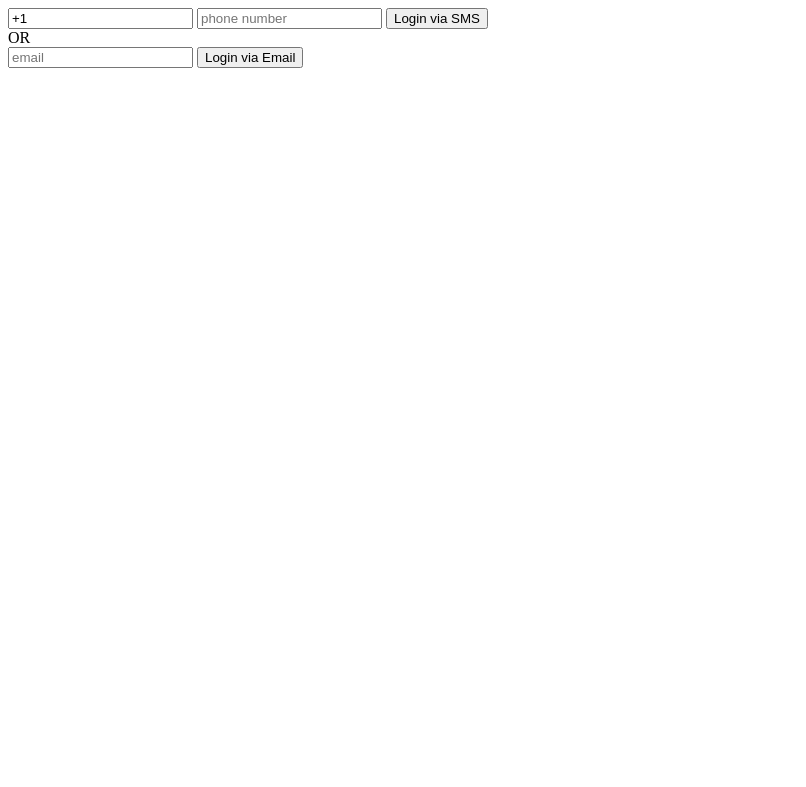
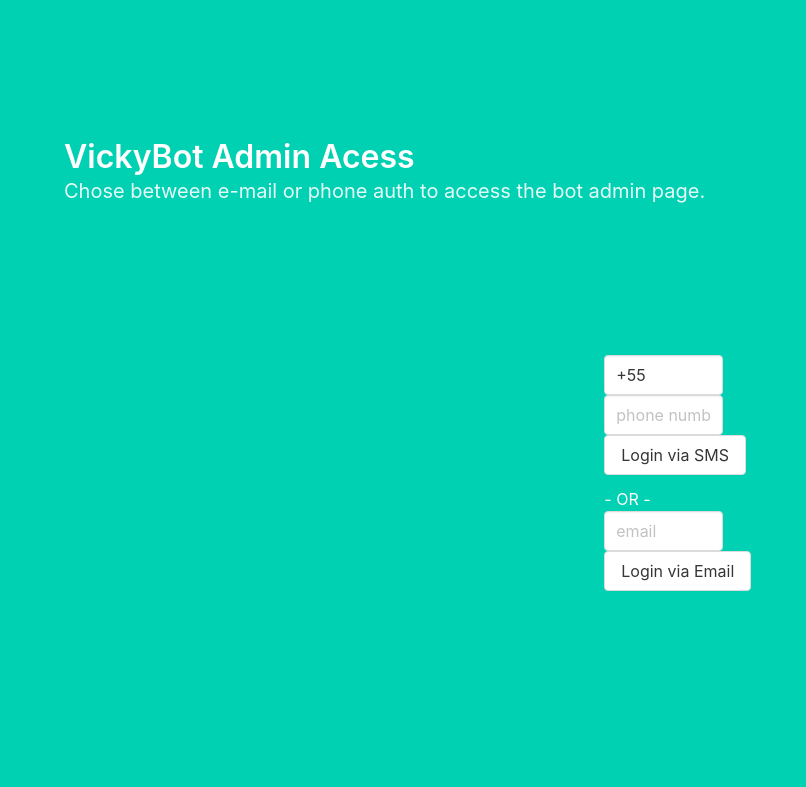
Before and after one commit to chalkmaster/robos, a website: page public/index.html in a window 1280 px wide. Shown: the whole page, without its empty margins (0-806 px from the left). Drawn offline with nearby package versions, Linux system fonts and the light colour scheme.

Commit message:
basic layout

```diff
--- a/public/index.html
+++ b/public/index.html
@@ -1,19 +1,44 @@
 <html>
 <script src="https://sdk.accountkit.com/en_US/sdk.js"></script>
+<link rel="stylesheet" href="https://cdnjs.cloudflare.com/ajax/libs/bulma/0.4.2/css/bulma.min.css">
 
 <body>
+  <section class="hero is-fullheight is-primary">
+    <div class="hero-body">
+      <div class="container">
+        <h1 class="title">
+          VickyBot Admin Acess
+        </h1>
+        <h2 class="subtitle">
+          Chose between e-mail or phone auth to access the bot admin page.
+        </h2>
+      </div>
+    </div>
+    <div class="container">
 
-    <input value="+1" id="country_code" />
-    <input placeholder="phone number" id="phone_number" />
-    <button onclick="smsLogin();">Login via SMS</button>
-    <div>OR</div>
-    <input placeholder="email" id="email" />
-    <button onclick="emailLogin();">Login via Email</button>
+      <div class="column is-3 is-offset-5">
+        <div class="field">
+          <p class="control">
+            <input value="+55" id="country_code" class="input" />
+            <input placeholder="phone number" id="phone_number" class="input" />
+          </p>
+          <button onclick="smsLogin();" class="button">Login via SMS</button>
+        </div>
+
+        <div> - OR - </div>
+
+        <div class="field">
+          <input placeholder="email" id="email" class="input" />
+          <button onclick="emailLogin();" class="button">Login via Email</button>
+        </div>
+      </div>
+    </div>
 
     <form id="login_success" method="post" action="/login_success">
       <input id="csrf" type="hidden" name="csrf" />
       <input id="code" type="hidden" name="code" />
     </form>
+  </section>
 
   <script>
     function loginCallback(response) {
@@ -27,13 +52,13 @@
 
   <script>
     // initialize Account Kit with CSRF protection
-  AccountKit_OnInteractive = function(){
+    AccountKit_OnInteractive = function () {
       AccountKit.init(
         {
-        appId:"{{appId}}",
-        state:"{{csrf}}",
-        version:'{{version}}',
-        fbAppEventsEnabled:true
+          appId: "{{appId}}",
+          state: "{{csrf}}",
+          version: '{{version}}',
+          fbAppEventsEnabled: true
         }
       );
     };
@@ -44,7 +69,7 @@
       var phoneNumber = document.getElementById("phone_number").value;
       AccountKit.login(
         'PHONE',
-      {countryCode: countryCode, phoneNumber: phoneNumber}, // will use default values if not specified
+        { countryCode: countryCode, phoneNumber: phoneNumber }, // will use default values if not specified
         loginCallback
       );
     }
@@ -55,7 +80,7 @@
       var emailAddress = document.getElementById("email").value;
       AccountKit.login(
         'EMAIL',
-      {emailAddress: emailAddress},
+        { emailAddress: emailAddress },
         loginCallback
       );
     }
--- a/server/server.js
+++ b/server/server.js
@@ -119,7 +119,6 @@ app.get('/chat', function(request, response){
 
 app.get('/start', function(request, response){
   service.start();
-  console.log('started');
   response.send(200);
 });
 
```
Also changed, not shown: public/chat.html (+44 -13 lines), public/login_success.html (+1 -13 lines). Lines whose indentation alone changed are shown as unchanged.
